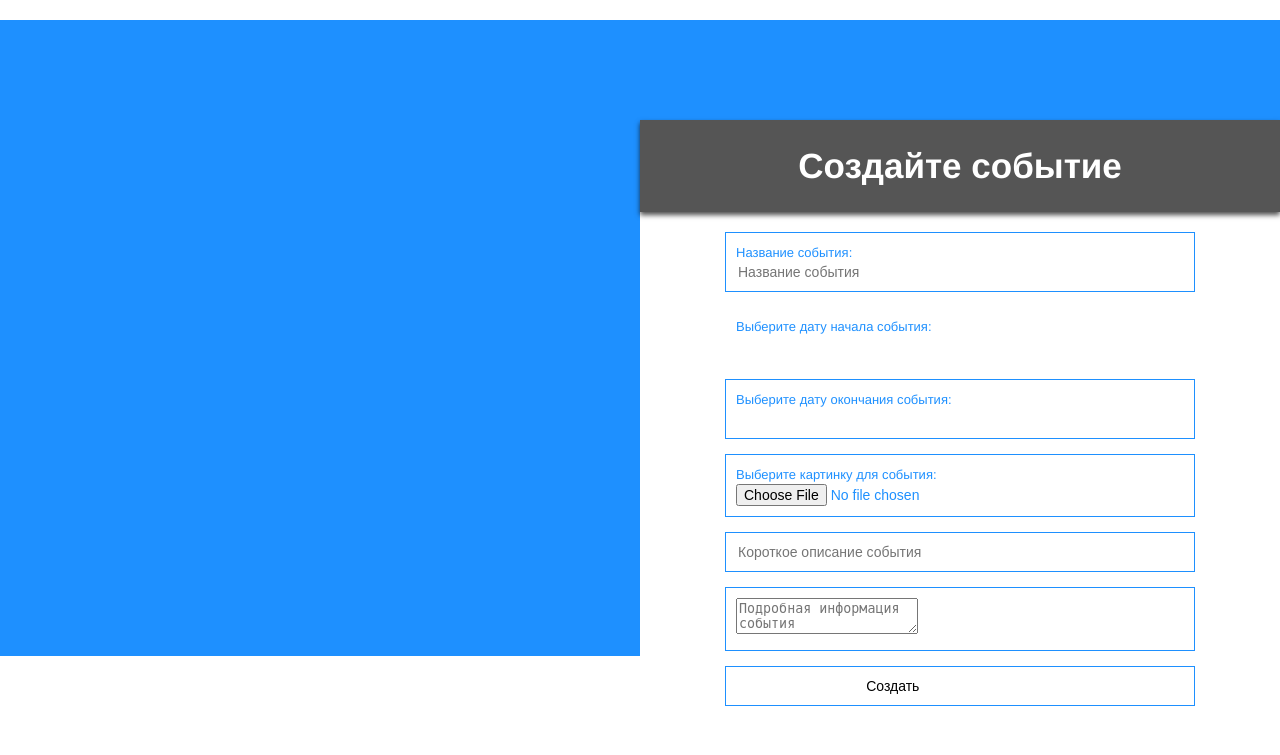
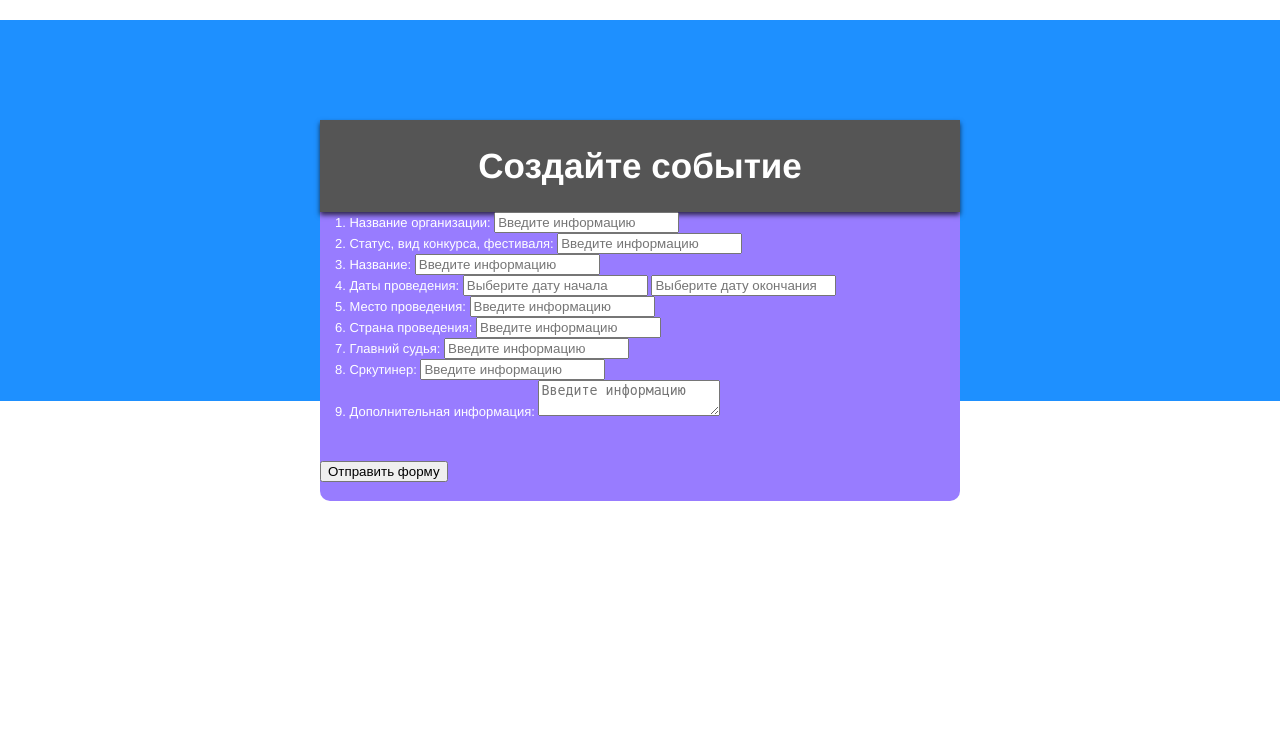
Before and after one commit to Infokora/Hakaton, a PHP site: page /Hakaton/templates/event_add/create_event.html in a window 1280 px wide. Shown: the top 755 px of the page. Run offline with PHP 8.4, Linux system fonts and the light colour scheme.

Commit message:
поправте css

```diff
--- a/main/css/style.css
+++ b/main/css/style.css
@@ -342,11 +342,11 @@ body, p{
 .resize .create_news{
 	position:relative;
 	top:100px;
-	left:25%;
+	/*left:25%;*/
 	width:50%;
 	margin:0 auto;
 	border-radius:10px;
-	background:white;
+	background: #987cff;
 }
 .create_news .head{
 	background:#555;
--- a/templates/event_add/create_event.html
+++ b/templates/event_add/create_event.html
@@ -17,26 +17,28 @@
     <div class="resize">
 
         <!-- Evant -->
+        <div class="resize">
             <section class="create_news">
                 <div class="head">
                     <h2>Создайте событие</h2>
                 </div>
-            <div class="form_in">
+                <div class="form_event">
                     <form method="post" action="create_event" enctype="multipart/form-data">
-                    <label for="nazva_event">Название события:<input name="title" id="nazva_event" type="text"
-                                                                     placeholder="Название события"></label>
-                    <label for="data_event_begin">Выберите дату начала события:<input name="date_from" class="data"
-                                                                                      id="data_event_begin" type="text"></label>
-                    <label for="data_event_end">Выберите дату окончания события:<input name="date_to" class="data"
-                                                                                       id="data_event_end" type="text"></label>
-                    <label for="img_event">Выберите картинку для события:<input name="image" id="img_event" type="file"></label>
-                    <label for="korotko_event"><input name="short_content" id="korotko_event" type="text"
-                                                      placeholder="Короткое описание события"></label>
-                    <label for="info_event" id="info_event">
-                        <textarea name="content" placeholder="Подробная информация события"></textarea>
-                    </label>
-                    <label for=""><input name="sub" type="submit" value="Создать"></label>
+                        <p><label for="nazva_org_event"> 1. Название организации:	<input name="nazva_org_event" id="nazva_org_event" type="text" placeholder="Введите информацию"></label></p>
+                        <p><label for="status_event"> 2. Статус, вид конкурса, фестиваля:	<input name="status_event" id="status_event" type="text" placeholder="Введите информацию"></label></p>
+                        <p><label for="name_event"> 3. Название:	<input name="name_event" id="name_event" type="text" placeholder="Введите информацию"></label></p>
+                        <p><label for="date_event_begin">4. Даты проведения:	<input name="date_event_begin" id="date_event_begin" type="text" placeholder="Выберите дату начала">
+                            <input name="date_event_end" id="date_event_end" type="text" placeholder="Выберите дату окончания"></label></p>
+                        <p><label for="place_event"> 5. Место проведения:	<input name="place_event" id="place_event" type="text" placeholder="Введите информацию"></label></p>
+                        <p><label for="count_event"> 6. Страна проведения:	<input name="count_event" id="count_event" type="text" placeholder="Введите информацию"></label></p>
+                        <p><label for="judge_event"> 7. Главний судья:	<input name="judge_event" id="judge_event" type="text" placeholder="Введите информацию"></label></p>
+                        <p><label for="skrut_event"> 8. Сркутинер:	<input name="skrut_event" id="skrut_event" type="text" placeholder="Введите информацию"></label></p>
+                        <p><label for="add_info_event"> 9. Дополнительная информация:	<textarea name="add_info_event" id="add_info_event" placeholder="Введите информацию"></textarea></label></p>
+                        <p>&nbsp;</p>
+                        <p>&nbsp;</p>
+                        <button type="submit">Отправить форму</button>
                         <input name="redirect" type="hidden" value="addevent">
+                        <p>&nbsp;</p>
                     </form>
                 </div>
             </section>
```
Also changed, not shown: main/css/style2.css (+68 -8 lines). Lines whose indentation alone changed are shown as unchanged.
